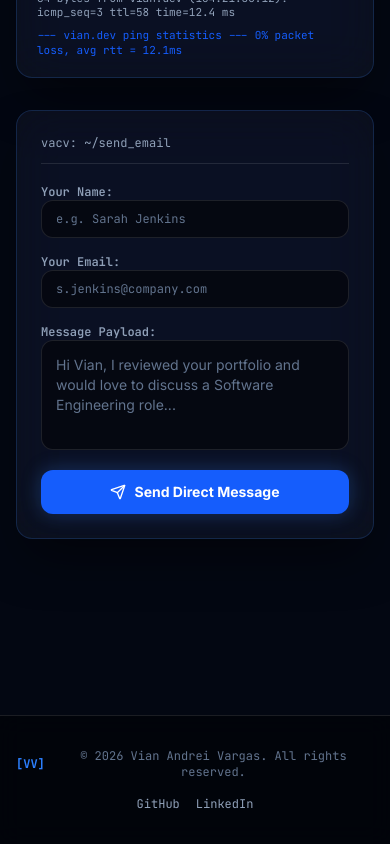
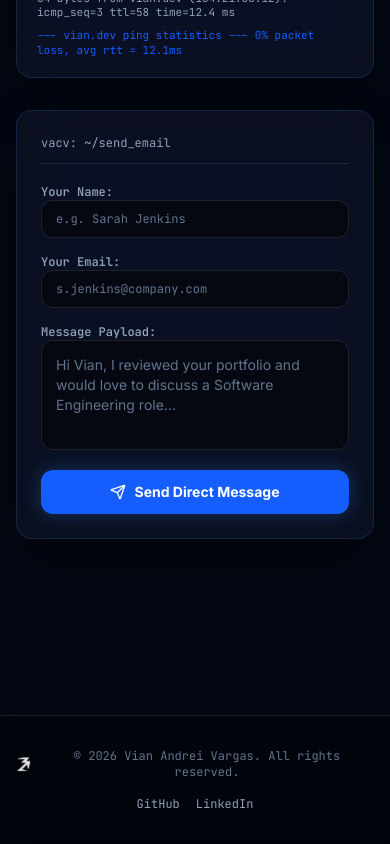
Before and after one commit to VianVargas/Portfolio, a Next.js app: page / in a window 390 px wide. Shown: the part 4833-5677 px from the top of the page. Built offline with nearby package versions, Linux system fonts and the light colour scheme; no server answers.

Commit message:
Navbar: reorder tabs, remove Ctrl+K; Footer: replace [VV] with logo

```diff
--- a/src/app/page.tsx
+++ b/src/app/page.tsx
@@ -1,6 +1,7 @@
 'use client';
 
 import { useState, useEffect } from 'react';
+import Image from "next/image";
 import type { ThemeMode, WorkspaceTab, ProjectItem, CertificationItem } from '@/types';
 import LiquidBackground from '@/components/ui/LiquidBackground';
 import LinuxTopBar from '@/components/layout/LinuxTopBar';
@@ -107,7 +108,14 @@ export default function Home() {
       >
         <div className="max-w-7xl mx-auto flex flex-col sm:flex-row items-center justify-between gap-4">
           <div className="flex items-center gap-2">
-            <span className="font-bold text-blue-500">[VV]</span>
+            <Image
+              src={isLight ? "/assets/mylogo-dark.png" : "/assets/mylogo-light.png"}
+              alt="Logo"
+              width={20}
+              height={20}
+              unoptimized
+              className="h-4 w-auto"
+            />
             <span>
               &copy; {new Date().getFullYear()} {PERSONAL_INFO.name}. All rights reserved.
             </span>
--- a/src/components/layout/LinuxTopBar.tsx
+++ b/src/components/layout/LinuxTopBar.tsx
@@ -16,10 +16,10 @@ interface Props {
 }
 
 const workspaceMap: { id: WorkspaceTab; label: string; num: string }[] = [
-  { id: "about", label: "about", num: "1" },
-  { id: "experience", label: "exp", num: "2" },
-  { id: "tech", label: "stack", num: "3" },
-  { id: "projects", label: "proj", num: "4" },
+  { id: "about", label: "home", num: "1" },
+  { id: "projects", label: "proj", num: "2" },
+  { id: "experience", label: "exp", num: "3" },
+  { id: "tech", label: "stack", num: "4" },
   { id: "certs", label: "certs", num: "5" },
   { id: "contact", label: "contact", num: "6" },
 ];
@@ -179,15 +179,6 @@ export default function LinuxTopBar({
           >
             <Search className="w-3.5 h-3.5 text-blue-500" />
             <span className="font-medium">Quick Menu</span>
-            <kbd
-              className={`hidden sm:inline-block px-1.5 py-0.5 text-[10px] rounded border ${
-                isLight
-                  ? "bg-white border-blue-200 text-blue-700"
-                  : "bg-black/40 border-white/15 text-slate-400"
-              }`}
-            >
-              Ctrl+K
-            </kbd>
           </button>
         </div>
       </div>
```
